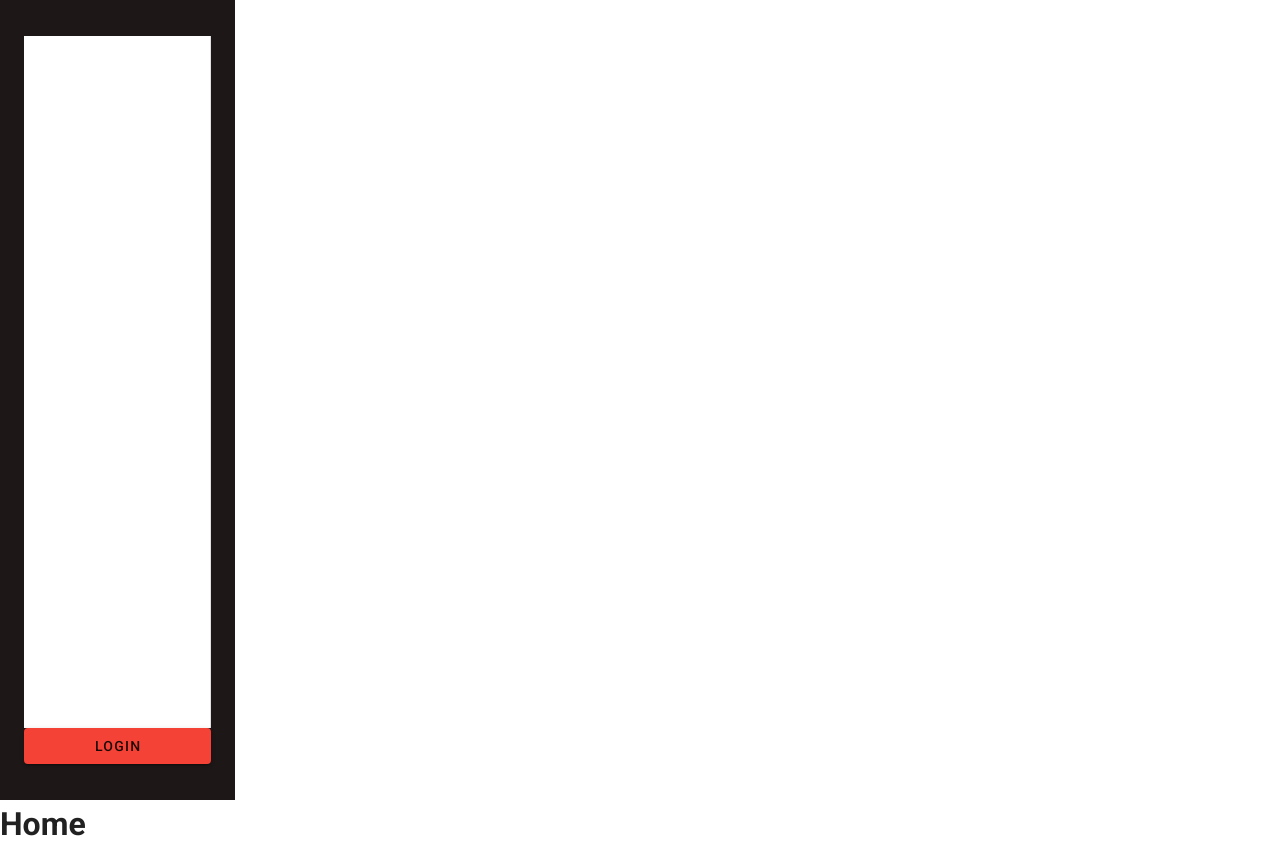
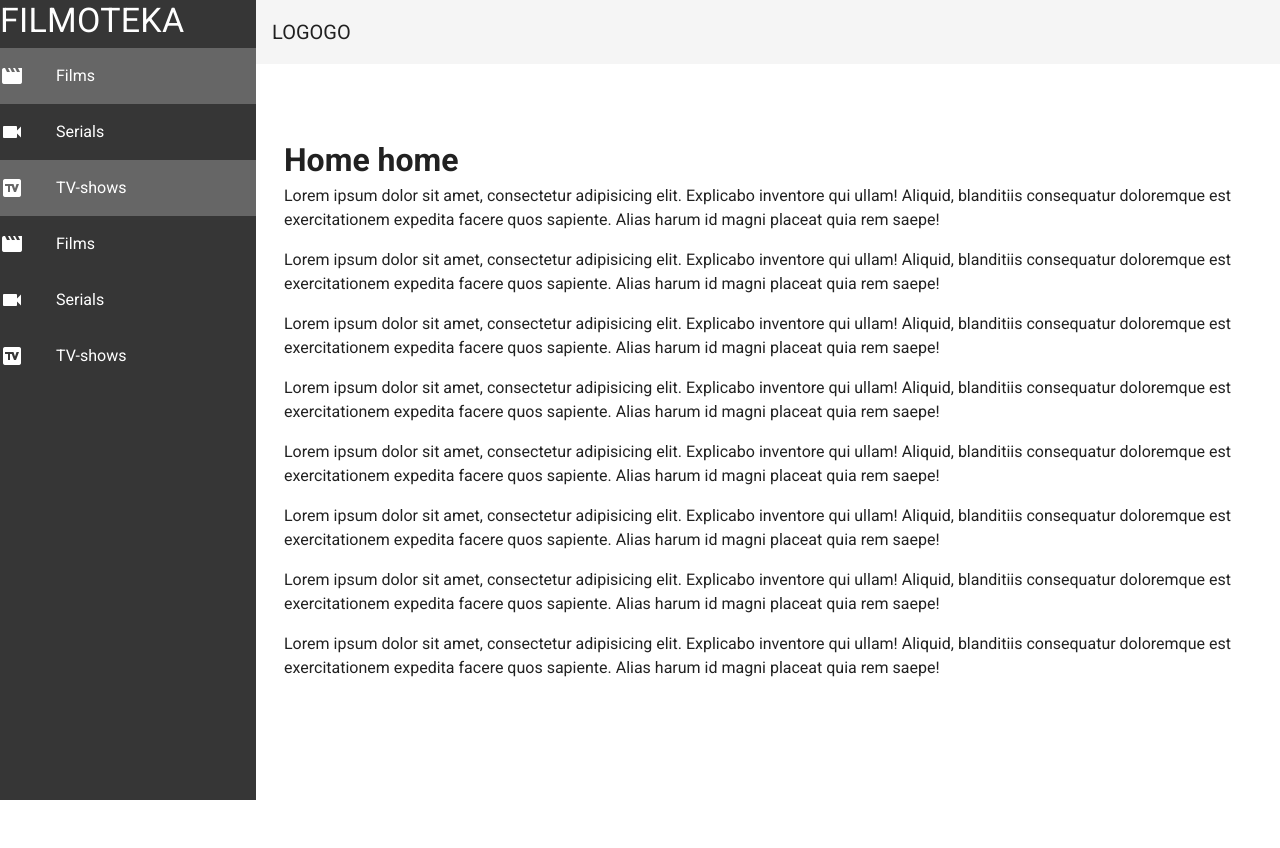
Before and after one commit to KharitonovaDina/learn_vuetify, a Vue app: page / in a window 1280 px wide. After the commit the page ends 800 px from the top, so only its background shows below. Built offline with nearby package versions, Linux system fonts and the light colour scheme.

Commit message:
learn vuetify

```diff
--- a/src/App.vue
+++ b/src/App.vue
@@ -1,7 +1,17 @@
 <template>
   <v-app>
+    <v-app-bar
+      flat
+      app
+    >
+      <v-app-bar-title
+        class="text-uppercase"
+      >
+        Logogo
+      </v-app-bar-title>
+    </v-app-bar>
     <NavBar/>
-    <v-content>
+    <v-content class="mx-4 mb-4">
       <router-view/>
     </v-content>
   </v-app>
--- a/src/components/NavBar.vue
+++ b/src/components/NavBar.vue
@@ -1,28 +1,30 @@
 <template>
   <v-container class="navbar">
     <v-navigation-drawer
-      class="navbar__wrap"
       tag="nav"
+      dark
+      floating
+      app
     >
-      <div class="navbar__logo">
-        <span class="navbar__logo-txt"> Filmoteka </span>
-      </div>
-      <v-list
-        class="pa-0"
-        dark
-        nav
+      <router-link
+        to="/"
+        class="text-uppercase white--text text-h4 text-decoration-none"
       >
+        Filmoteka
+      </router-link>
+      <v-list>
         <v-list-item
           v-for="item in items"
           :key="item.title"
+          router :to="item.route"
           class="pa-0"
         >
           <v-list-item-icon>
-            <v-icon>{{ item.icon }}</v-icon>
+            <v-icon> {{ item.icon }} </v-icon>
           </v-list-item-icon>
 
           <v-list-item-content>
-            <v-list-item-title>{{ item.title }}</v-list-item-title>
+            <v-list-item-title> {{ item.title }} </v-list-item-title>
           </v-list-item-content>
         </v-list-item>
       </v-list>
@@ -45,26 +47,32 @@ export default {
         {
           title: 'Films',
           icon: 'mdi-movie',
+          route: '/',
         },
         {
           title: 'Serials',
           icon: 'mdi-video',
+          route: '/films',
         },
         {
           title: 'TV-shows',
           icon: 'mdi-television-box',
+          route: '/',
         },
         {
           title: 'Films',
           icon: 'mdi-movie',
+          route: '/films',
         },
         {
           title: 'Serials',
           icon: 'mdi-video',
+          route: '/films',
         },
         {
           title: 'TV-shows',
           icon: 'mdi-television-box',
+          route: '/films',
         },
       ],
     };
@@ -73,33 +81,33 @@ export default {
 </script>
 
 <style scoped>
-  .navbar {
-    display: flex;
-    flex-direction: column;
-    height: 100vh;
-    width: 235px;
-    padding: 36px 24px;
-    margin: 0;
-    background-color: #1E1717;
-  }
-  .navbar__wrap {
-    display: flex;
-    flex-direction: column;
-    justify-content: space-between;
-    background-color: inherit;
-    border: none;
-  }
-  .navbar__logo{
-    margin-bottom: 24px;
-  }
-  .navbar__logo-txt {
-    color: white;
-    text-transform: uppercase;
-    font-size: 32px;
-    font-weight: 700;
-  }
-  .navbar__login-btn {
-    width: 100%;
-    color: white;
-  }
+  /*.navbar {*/
+  /*  display: flex;*/
+  /*  flex-direction: column;*/
+  /*  height: 100vh;*/
+  /*  width: 235px;*/
+  /*  padding: 36px 24px;*/
+  /*  margin: 0;*/
+  /*  background-color: #1E1717;*/
+  /*}*/
+  /*.navbar__wrap {*/
+  /*  display: flex;*/
+  /*  flex-direction: column;*/
+  /*  justify-content: space-between;*/
+  /*  background-color: inherit;*/
+  /*  border: none;*/
+  /*}*/
+  /*.navbar__logo{*/
+  /*  margin-bottom: 24px;*/
+  /*}*/
+  /*.navbar__logo-txt {*/
+  /*  color: white;*/
+  /*  text-transform: uppercase;*/
+  /*  font-size: 32px;*/
+  /*  font-weight: 700;*/
+  /*}*/
+  /*.navbar__login-btn {*/
+  /*  width: 100%;*/
+  /*  color: white;*/
+  /*}*/
 </style>
--- a/src/views/FilmsPage.vue
+++ b/src/views/FilmsPage.vue
@@ -1,7 +1,27 @@
 <template>
-  <div class="films">
-    <h1> FilmsPage fggggggggggggggggggggggggggggggggggggggg fggggggggggggggggggggggggggfgfgg </h1>
-  </div>
+  <v-container class="films">
+    <h1> FilmsPage </h1>
+    <p>
+      Lorem ipsum dolor sit amet, consectetur adipisicing elit. Adipisci at beatae consectetur
+      dolore, hic impedit ipsam necessitatibus odio officiis placeat provident, quia quod,
+      repudiandae sint velit vitae voluptate voluptatem voluptates.
+    </p>
+    <p>
+      Lorem ipsum dolor sit amet, consectetur adipisicing elit. Adipisci at beatae consectetur
+      dolore, hic impedit ipsam necessitatibus odio officiis placeat provident, quia quod,
+      repudiandae sint velit vitae voluptate voluptatem voluptates.
+    </p>
+    <p>
+      Lorem ipsum dolor sit amet, consectetur adipisicing elit. Adipisci at beatae consectetur
+      dolore, hic impedit ipsam necessitatibus odio officiis placeat provident, quia quod,
+      repudiandae sint velit vitae voluptate voluptatem voluptates.
+    </p>
+    <p>
+      Lorem ipsum dolor sit amet, consectetur adipisicing elit. Adipisci at beatae consectetur
+      dolore, hic impedit ipsam necessitatibus odio officiis placeat provident, quia quod,
+      repudiandae sint velit vitae voluptate voluptatem voluptates.
+    </p>
+  </v-container>
 </template>
 
 <script>
--- a/src/views/HomePage.vue
+++ b/src/views/HomePage.vue
@@ -1,7 +1,47 @@
 <template>
-  <div class="home">
-    <h1> Home </h1>
-  </div>
+  <v-container class="home">
+    <h1> Home  home </h1>
+    <p>
+      Lorem ipsum dolor sit amet, consectetur adipisicing elit. Explicabo inventore qui ullam!
+      Aliquid, blanditiis consequatur doloremque est exercitationem expedita facere quos sapiente.
+      Alias harum id magni placeat quia rem saepe!
+    </p>
+    <p>
+      Lorem ipsum dolor sit amet, consectetur adipisicing elit. Explicabo inventore qui ullam!
+      Aliquid, blanditiis consequatur doloremque est exercitationem expedita facere quos sapiente.
+      Alias harum id magni placeat quia rem saepe!
+    </p>
+    <p>
+      Lorem ipsum dolor sit amet, consectetur adipisicing elit. Explicabo inventore qui ullam!
+      Aliquid, blanditiis consequatur doloremque est exercitationem expedita facere quos sapiente.
+      Alias harum id magni placeat quia rem saepe!
+    </p>
+    <p>
+      Lorem ipsum dolor sit amet, consectetur adipisicing elit. Explicabo inventore qui ullam!
+      Aliquid, blanditiis consequatur doloremque est exercitationem expedita facere quos sapiente.
+      Alias harum id magni placeat quia rem saepe!
+    </p>
+    <p>
+      Lorem ipsum dolor sit amet, consectetur adipisicing elit. Explicabo inventore qui ullam!
+      Aliquid, blanditiis consequatur doloremque est exercitationem expedita facere quos sapiente.
+      Alias harum id magni placeat quia rem saepe!
+    </p>
+    <p>
+      Lorem ipsum dolor sit amet, consectetur adipisicing elit. Explicabo inventore qui ullam!
+      Aliquid, blanditiis consequatur doloremque est exercitationem expedita facere quos sapiente.
+      Alias harum id magni placeat quia rem saepe!
+    </p>
+    <p>
+      Lorem ipsum dolor sit amet, consectetur adipisicing elit. Explicabo inventore qui ullam!
+      Aliquid, blanditiis consequatur doloremque est exercitationem expedita facere quos sapiente.
+      Alias harum id magni placeat quia rem saepe!
+    </p>
+    <p>
+      Lorem ipsum dolor sit amet, consectetur adipisicing elit. Explicabo inventore qui ullam!
+      Aliquid, blanditiis consequatur doloremque est exercitationem expedita facere quos sapiente.
+      Alias harum id magni placeat quia rem saepe!
+    </p>
+  </v-container>
 </template>
 
 <script>
```
